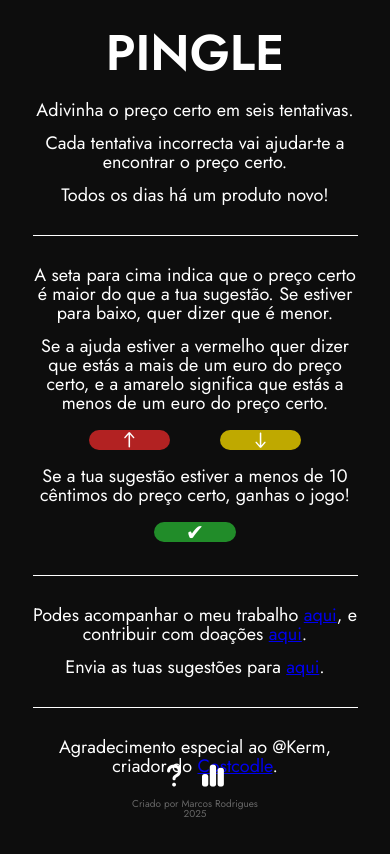
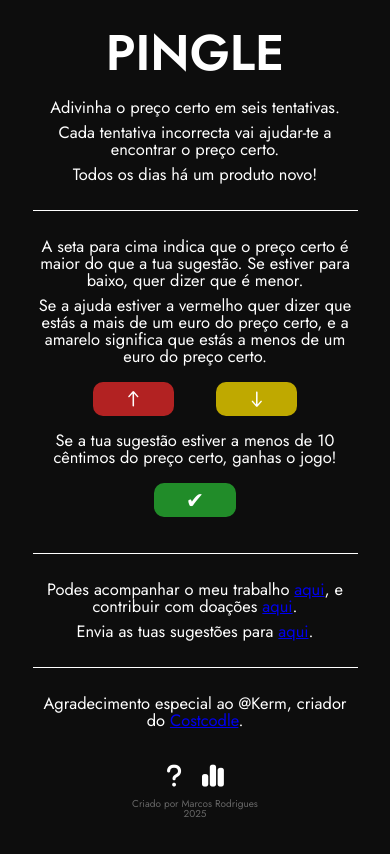
Before and after one commit to Marcos92/Pingle, a React (Vite) app in the folder pingle/: page / in a window 390 px wide. Both pictures are taken after a click on the button 174 px from the left and 776 px from the top of the page. Built offline with nearby package versions, Linux system fonts and the light colour scheme.

Commit message:
Fix help and stats pages on mobile

```diff
--- a/pingle/src/App.css
+++ b/pingle/src/App.css
@@ -315,19 +315,19 @@ input:-moz-placeholder {
 }
 
 .help p {
-  font-size: 18px;
-  line-height: 19px;
-  margin: 7px 0;
+  font-size: 1.95vh;
+  line-height: 2vh;
+  margin: 0.5vh 0;
   text-align: center;
 }
 
 .help .hint-container {
   display: flex;
-  gap: 50px;
+  gap: 5vh;
   justify-content: center;
   align-items: center;
-  height: 10%;
-  margin: 10px 0;
+  height: 5vh;
+  margin: 1vh 0;
 }
 
 .help .hint {
@@ -335,15 +335,14 @@ input:-moz-placeholder {
   justify-content: center;
   align-items: center;
   border-radius: 10px;
-  line-height: 20px;
+  line-height: 4vh;
   text-align: center;
-  height: 100%;
 }
 
 .stats h2 {
-  font-size: 20px;
+  font-size: 2.25vh;
   font-weight: bold;
-  margin: 5px 0;
+  margin: 1vh 0;
   text-align: center;
   justify-content: center;
   display: flex;
@@ -358,11 +357,12 @@ input:-moz-placeholder {
 }
 
 .stats .stats-container {
-  height: 55%;
+  height: 35vh;
+  margin-bottom: 2vh;
 }
 
 .stats .stats-distribution {
-  height: 45%;
+  height: 25vh;
 }
 
 .stats .stat-item {
@@ -370,36 +370,36 @@ input:-moz-placeholder {
   flex-direction: column;
   justify-content: center;
   align-items: center;
-  font-size: 14px;
+  font-size: 1.5vh;
 
   border-radius: 10px;
   background-color: var(--green-primary);
-  width: 80%;
-  height: 13%;
-  margin: 5px;
+  width: 100%;
+  height: 14%;
+  margin: 0.5vh;
 
   box-sizing: border-box;
   overflow: hidden;
-  line-height: 20px;
+  line-height: 2vh;
   text-align: center;
   flex-shrink: 0;
 }
 
 .stats .stat-item .stat-label {
   font-weight: bold;
-  font-size: 15px;
+  font-size: 1.75vh;
 }
 
 .stats .stats-distribution {
-  margin-top: 10px;
+  margin-top: 1vh;
 }
 
 .stats .bar-item {
   display: flex;
   align-items: center;
   width: 100%;
-  height: 15%;
-  margin: 10px 0;
+  height: 10%;
+  margin: 1vh 0;
   box-sizing: border-box;
 }
 
@@ -412,12 +412,13 @@ input:-moz-placeholder {
   height: 100%;
   border-radius: 10px;
   background-color: var(--green-primary);
-  margin-left: 20px;
+  margin-left: 2vh;
+  font-size: 2vh;
 }
 
 .stats .bar-item .bar-value {
   justify-content: right;
-  margin-right: 10px;
+  margin-right: 1.25vh;
 }
 
 .stats .bar-item .bar-label,
```
